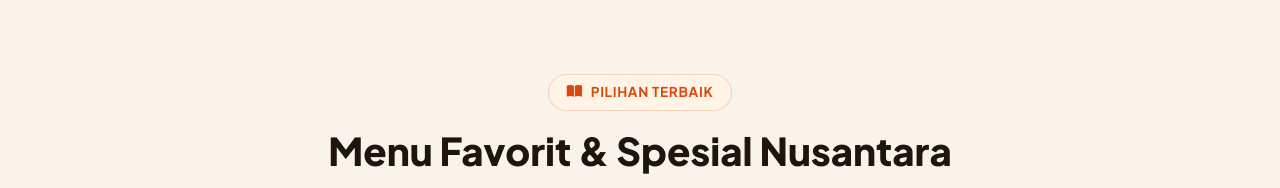
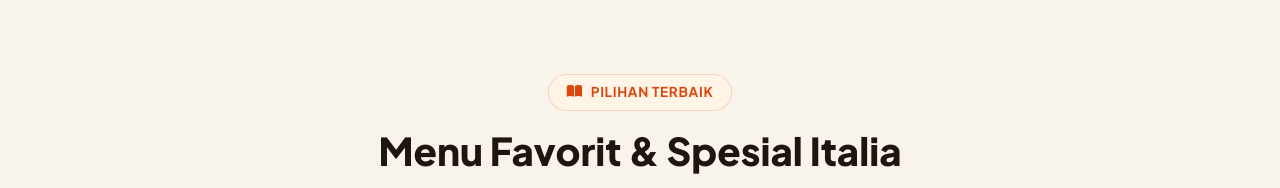
Before and after one commit to berrizkyperwiro-afk/menu-kuliner, a plain HTML site: page index.html in a window 1280 px wide. Shown: the part 1880-2068 px from the top of the page. Drawn offline with Linux system fonts and the light colour scheme.

Commit message:
Update index.html

```diff
--- a/index.html
+++ b/index.html
@@ -3,8 +3,8 @@
 <head>
   <meta charset="UTF-8">
   <meta name="viewport" content="width=device-width, initial-scale=1.0">
-  <meta name="description" content="Dapur Rasa Nusantara - Rumah makan dan bistro kuliner autentik Indonesia. Menyajikan aneka masakan tradisional warisan rempah dengan cita rasa terbaik dan harga terjangkau.">
-  <title>Dapur Rasa Nusantara | Cita Rasa Kuliner Autentik Indonesia</title>
+  <meta name="description" content="Dapur Rasa Nusantara - Rumah makan dan bistro kuliner autentik Italia. Menyajikan aneka masakan tradisional warisan rempah dengan cita rasa terbaik dan harga terjangkau.">
+  <title>Dapur Rasa Italia | Cita Rasa Kuliner Autentik Italia</title>
 
   <!-- Google Fonts -->
   <link rel="preconnect" href="https://fonts.googleapis.com">
@@ -232,7 +232,7 @@
         <div class="section-badge">
           <i class="fa-solid fa-book-open"></i> Pilihan Terbaik
         </div>
-        <h2 class="section-title">Menu Favorit & Spesial Nusantara</h2>
+        <h2 class="section-title">Menu Favorit & Spesial Italia</h2>
         <p class="section-subtitle">
           Nikmati aneka pilihan hidangan utama dan minuman penyegar dahaga dengan cita rasa istimewa yang siap memanjakan lidah Anda.
         </p>
@@ -254,7 +254,7 @@
       <!-- CSS GRID: Menampilkan 8 Produk Makanan & Minuman Lengkap -->
       <div class="menu-grid" id="menu-product-grid">
 
-        <!-- Produk 1: Ayam Geprek Sambal Bawang -->
+        <!-- Produk 1: Pizza -->
         <article class="menu-card" data-category="makanan" id="product-1">
           <div class="card-media">
             <img src="images/Pizza.jpg" alt="Ayam Geprek Sambal Bawang" loading="lazy">
```
